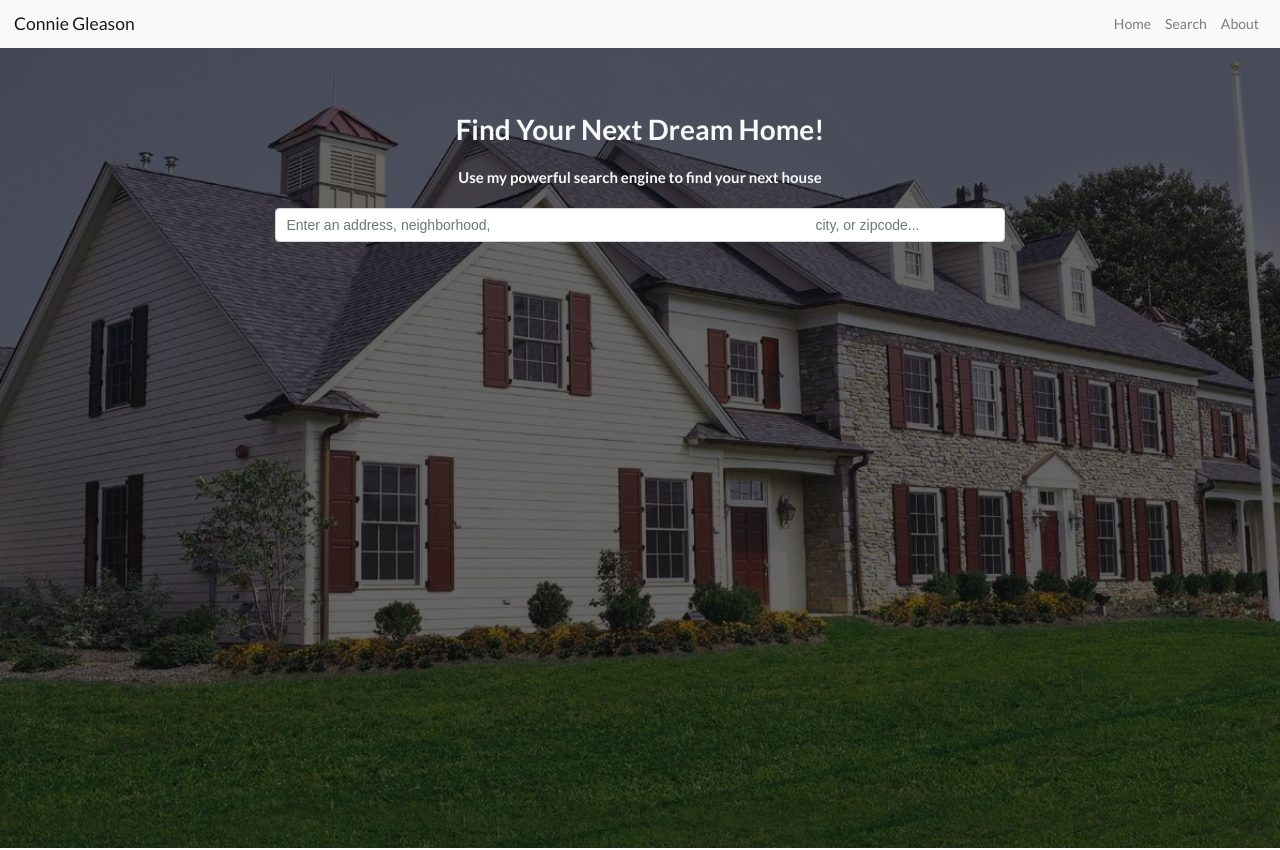
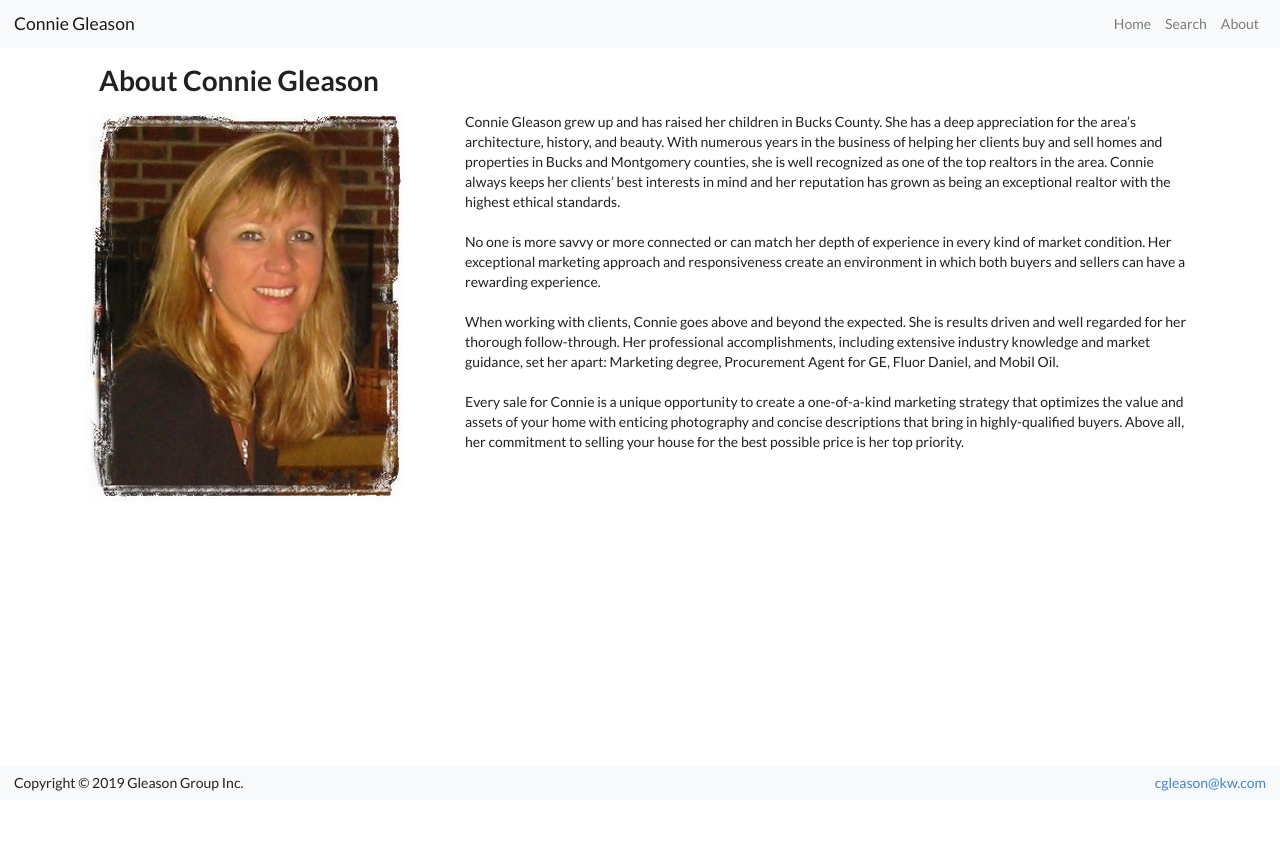
Before and after one commit to ryangleason82/cgEstate, a React (Create React App) app in the folder cg-estate/: page /about in a window 1280 px wide. Shown: the top 850 px of the page. After the commit the page ends 800 px from the top, so only its background shows below. Built offline with nearby package versions, Linux system fonts and the light colour scheme.

Commit message:
Added bio

```diff
--- a/cg-estate/public/index.html
+++ b/cg-estate/public/index.html
@@ -30,7 +30,7 @@
 			rel="stylesheet"
 			href="https://cdnjs.cloudflare.com/ajax/libs/semantic-ui/2.4.1/semantic.min.css"
 		/>
-		<title>React App</title>
+		<title>Connie Gleason</title>
 	</head>
 	<body>
 		<noscript>You need to enable JavaScript to run this app.</noscript>
--- a/cg-estate/src/components/App.js
+++ b/cg-estate/src/components/App.js
@@ -1,18 +1,24 @@
 import React from "react";
 import NavBar from "./layout/NavBar";
-import { BrowserRouter as Router } from "react-router-dom";
+import { BrowserRouter as Router, Route } from "react-router-dom";
 import Footer from "./layout/Footer";
 import Landing from "./layout/Landing";
 import "./App.css";
 import About from "./about/About";
+import Bio from "./bio/Bio";
+import Search from "./search/Search";
 
 const App = () => {
 	return (
 		<Router>
 			<div>
 				<NavBar />
-				<Landing />
-				<About />
+				<Route exact path="/" component={Landing} />
+				<Route exact path="/" component={About} />
+				<div className="Container">
+					<Route exact path="/about" component={Bio} />
+					<Route exact path="/search" component={Search} />
+				</div>
 				<Footer />
 			</div>
 		</Router>
--- a/cg-estate/src/components/about/About.js
+++ b/cg-estate/src/components/about/About.js
@@ -6,7 +6,7 @@ import Col from "react-bootstrap/Col";
 const About = () => {
 	return (
 		<Container>
-			<Row className="mt-4">
+			<Row className="mt-4 mb-5">
 				<Col className="text-center">
 					<i className="search huge icon" />
 					<h5>Buying a House?</h5>
--- /dev/null
+++ b/cg-estate/src/components/bio/Bio.js
@@ -0,0 +1,43 @@
+import React from "react";
+import Container from "react-bootstrap/Container";
+import Col from "react-bootstrap/Col";
+import Row from "react-bootstrap/Row";
+import Image from "react-bootstrap/Image";
+
+const Bio = () => {
+	return (
+		<Container>
+			<h1 className="mt-3 ml-3">About Connie Gleason</h1>
+			<Row>
+				<Col sm={4}>
+					<Image src={require("../img/connie.jpg")} />
+				</Col>
+				<Col sm={8}>
+					Connie Gleason grew up and has raised her children in Bucks County.
+					She has a deep appreciation for the area’s architecture, history, and
+					beauty. With numerous years in the business of helping her clients buy
+					and sell homes and properties in Bucks and Montgomery counties, she is
+					well recognized as one of the top realtors in the area. Connie always
+					keeps her clients’ best interests in mind and her reputation has grown
+					as being an exceptional realtor with the highest ethical standards.
+					<br /> <br /> No one is more savvy or more connected or can match her
+					depth of experience in every kind of market condition. Her exceptional
+					marketing approach and responsiveness create an environment in which
+					both buyers and sellers can have a rewarding experience. <br /> <br />
+					When working with clients, Connie goes above and beyond the expected.
+					She is results driven and well regarded for her thorough
+					follow-through. Her professional accomplishments, including extensive
+					industry knowledge and market guidance, set her apart: Marketing
+					degree, Procurement Agent for GE, Fluor Daniel, and Mobil Oil. <br />{" "}
+					<br /> Every sale for Connie is a unique opportunity to create a
+					one-of-a-kind marketing strategy that optimizes the value and assets
+					of your home with enticing photography and concise descriptions that
+					bring in highly-qualified buyers. Above all, her commitment to selling
+					your house for the best possible price is her top priority.
+				</Col>
+			</Row>
+		</Container>
+	);
+};
+
+export default Bio;
--- a/cg-estate/src/components/layout/Footer.js
+++ b/cg-estate/src/components/layout/Footer.js
@@ -3,7 +3,7 @@ import Navbar from "react-bootstrap/Navbar";
 
 const Footer = () => {
 	return (
-		<Navbar bg="light">
+		<Navbar bg="light" fixed="bottom">
 			Copyright &copy; {new Date().getFullYear()} Gleason Group Inc.
 			<a href="mailto:cgleason@kw.com" className="ml-auto ">
 				{" "}
--- a/cg-estate/src/components/layout/Landing.js
+++ b/cg-estate/src/components/layout/Landing.js
@@ -5,6 +5,7 @@ import FormControl from "react-bootstrap/FormControl";
 import Row from "react-bootstrap/Row";
 import Container from "react-bootstrap/Container";
 import Col from "react-bootstrap/Col";
+import About from "../about/About";
 
 const Landing = () => {
 	return (
@@ -48,7 +49,7 @@ const Landing = () => {
 						</Row>
 					</div>
 				</Container>
-			</div>
+			</div>{" "}
 		</div>
 	);
 };
--- a/cg-estate/src/components/layout/NavBar.js
+++ b/cg-estate/src/components/layout/NavBar.js
@@ -1,6 +1,7 @@
 import React from "react";
 import Navbar from "react-bootstrap/Navbar";
 import Nav from "react-bootstrap/Nav";
+import { Link } from "react-router-dom";
 
 const NavBar = () => {
 	return (
@@ -9,9 +10,9 @@ const NavBar = () => {
 			<Navbar.Toggle aria-controls="basic-navbar-nav" />
 			<Navbar.Collapse id="basic-navbar-nav">
 				<Nav className="ml-auto">
-					<Nav.Link href="#home">Home</Nav.Link>
-					<Nav.Link href="#search">Search</Nav.Link>
-					<Nav.Link href="#about">About</Nav.Link>
+					<Nav.Link href="/">Home</Nav.Link>
+					<Nav.Link href="/search">Search</Nav.Link>
+					<Nav.Link href="/about">About</Nav.Link>
 				</Nav>
 			</Navbar.Collapse>
 		</Navbar>
--- /dev/null
+++ b/cg-estate/src/components/search/Search.js
@@ -0,0 +1,7 @@
+import React from "react";
+
+const Search = () => {
+	return <div>Search</div>;
+};
+
+export default Search;
```
Also changed, not shown: cg-estate/src/components/img/connie.jpg (added).
